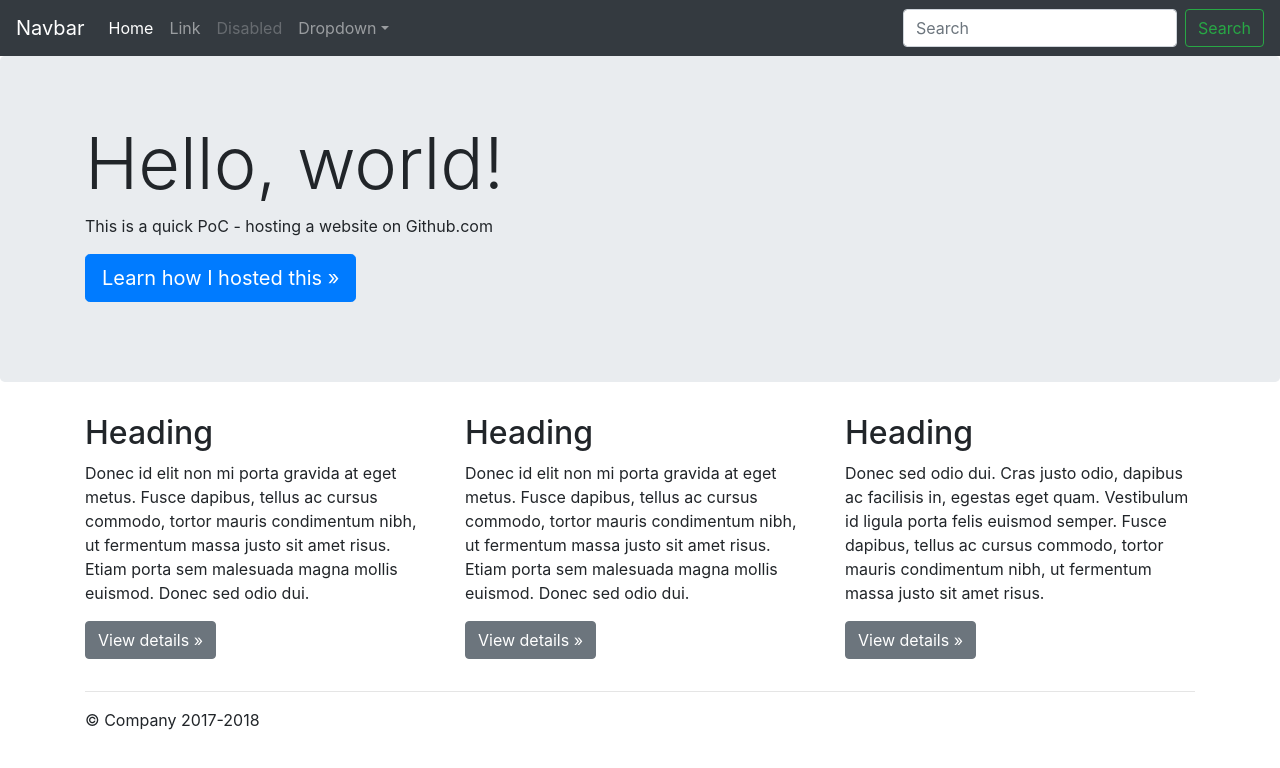
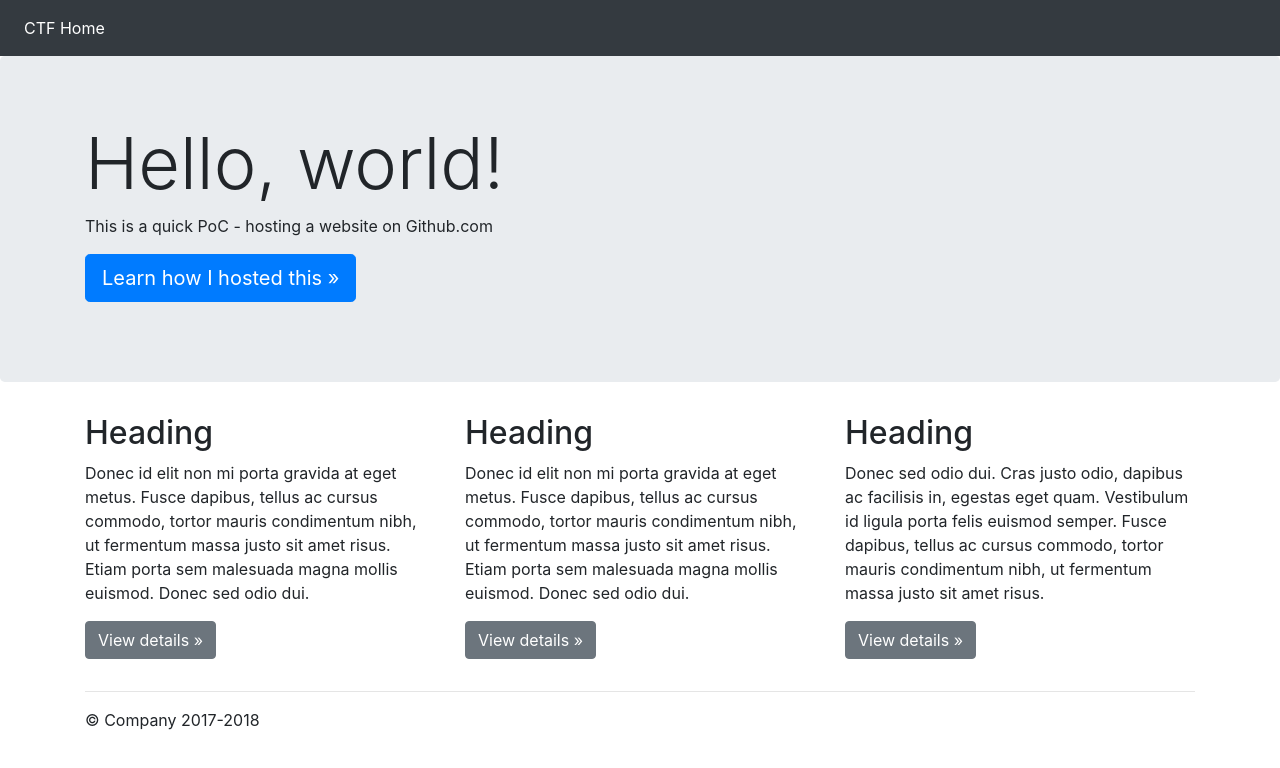
Before and after one commit to PFGCTF/PFGCTF.github.io, a plain HTML site: page index.html in a window 1280 px wide. Drawn offline with nearby package versions, Linux system fonts and the light colour scheme; files whose address does not match are found by name.

Commit message:
Update index.html

```diff
--- a/index.html
+++ b/index.html
@@ -21,35 +21,11 @@
   <body>
 
     <nav class="navbar navbar-expand-md navbar-dark fixed-top bg-dark">
-      <a class="navbar-brand" href="index.html#">Navbar</a>
-      <button class="navbar-toggler" type="button" data-toggle="collapse" data-target="#navbarsExampleDefault" aria-controls="navbarsExampleDefault" aria-expanded="false" aria-label="Toggle navigation">
-        <span class="navbar-toggler-icon"></span>
-      </button>
-
-      <div class="collapse navbar-collapse" id="navbarsExampleDefault">
         <ul class="navbar-nav mr-auto">
           <li class="nav-item active">
-            <a class="nav-link" href="index.html#">Home <span class="sr-only">(current)</span></a>
-          </li>
-          <li class="nav-item">
-            <a class="nav-link" href="index.html#">Link</a>
-          </li>
-          <li class="nav-item">
-            <a class="nav-link disabled" href="index.html#">Disabled</a>
-          </li>
-          <li class="nav-item dropdown">
-            <a class="nav-link dropdown-toggle" href="http://example.com" id="dropdown01" data-toggle="dropdown" aria-haspopup="true" aria-expanded="false">Dropdown</a>
-            <div class="dropdown-menu" aria-labelledby="dropdown01">
-              <a class="dropdown-item" href="index.html#">Action</a>
-              <a class="dropdown-item" href="index.html#">Another action</a>
-              <a class="dropdown-item" href="index.html#">Something else here</a>
-            </div>
+            <a class="nav-link" href="https://ctf.principal.com">CTF Home <span class="sr-only">(current)</span></a>
           </li>
         </ul>
-        <form class="form-inline my-2 my-lg-0">
-          <input class="form-control mr-sm-2" type="text" placeholder="Search" aria-label="Search">
-          <button class="btn btn-outline-success my-2 my-sm-0" type="submit">Search</button>
-        </form>
       </div>
     </nav>
 
```
